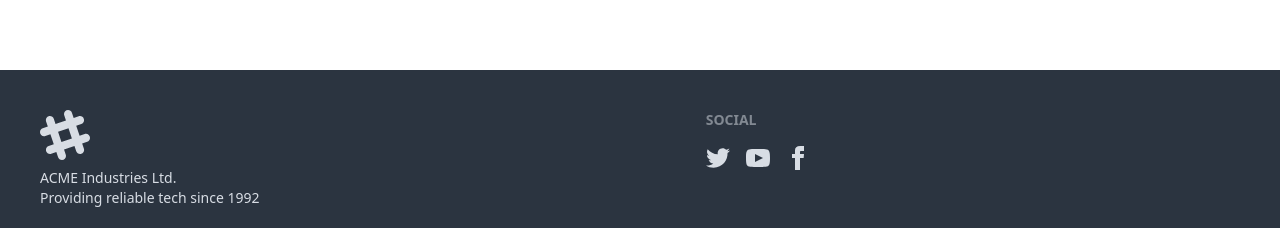
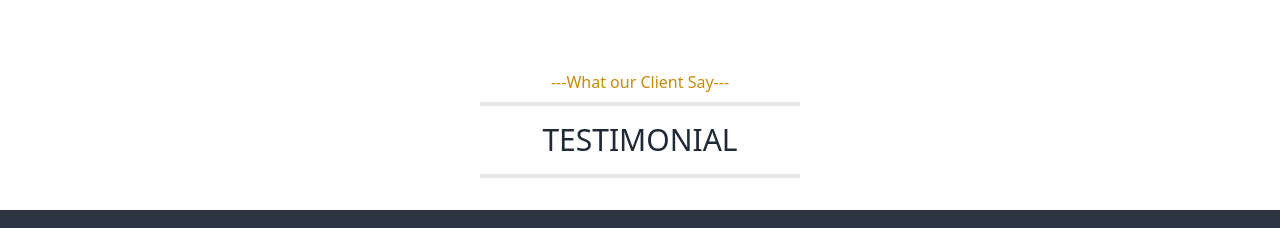
Before and after one commit to nahida30/bistro-boss, a React (Vite) app: page / in a window 1280 px wide. Shown: the part 2299-2527 px from the top of the page. Built offline with nearby package versions, Linux system fonts and the light colour scheme; no server answers.

Commit message:
testimonial added

```diff
--- a/src/Components/Pages/Home.jsx
+++ b/src/Components/Pages/Home.jsx
@@ -2,6 +2,7 @@ import Banner from "./Banner/Banner";
 import Category from "./Category/Category";
 import Featured from "./Featured";
 import PopularMenu from "./PopularMenu/PopularMenu";
+import Testimonial from "./Testimonial";
 
 
 const Home = () => {
@@ -10,7 +11,8 @@ const Home = () => {
             <Banner></Banner>
             <Category></Category>
             <PopularMenu></PopularMenu>
-            <Featured></Featured>
+            <Featured> </Featured>
+            <Testimonial></Testimonial>
         </div>
     );
 };
--- /dev/null
+++ b/src/Components/Pages/Testimonial.jsx
@@ -0,0 +1,15 @@
+import SectionTitle from "./Shared/SectionTitle/SectionTitle";
+
+
+const Testimonial = () => {
+    return (
+       <section>
+        <SectionTitle
+        subHeading="What our Client Say"
+        heading="Testimonial"
+        ></SectionTitle>
+       </section>
+    );
+};
+
+export default Testimonial;
```
